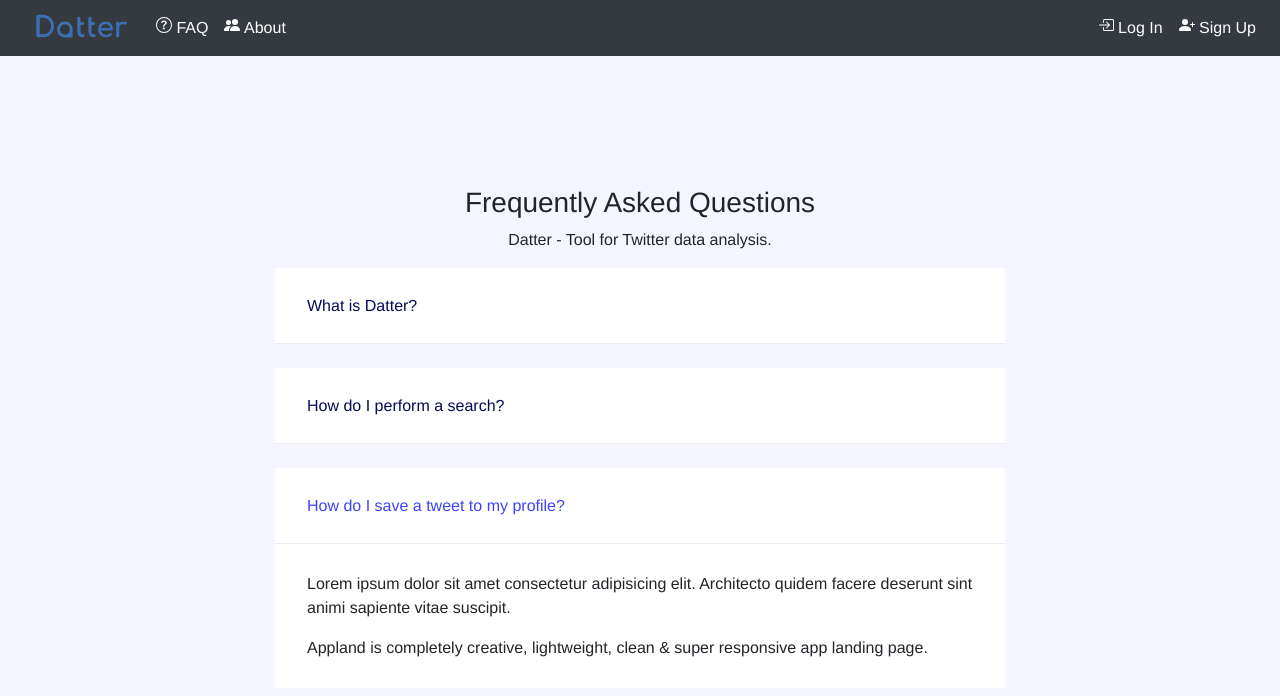
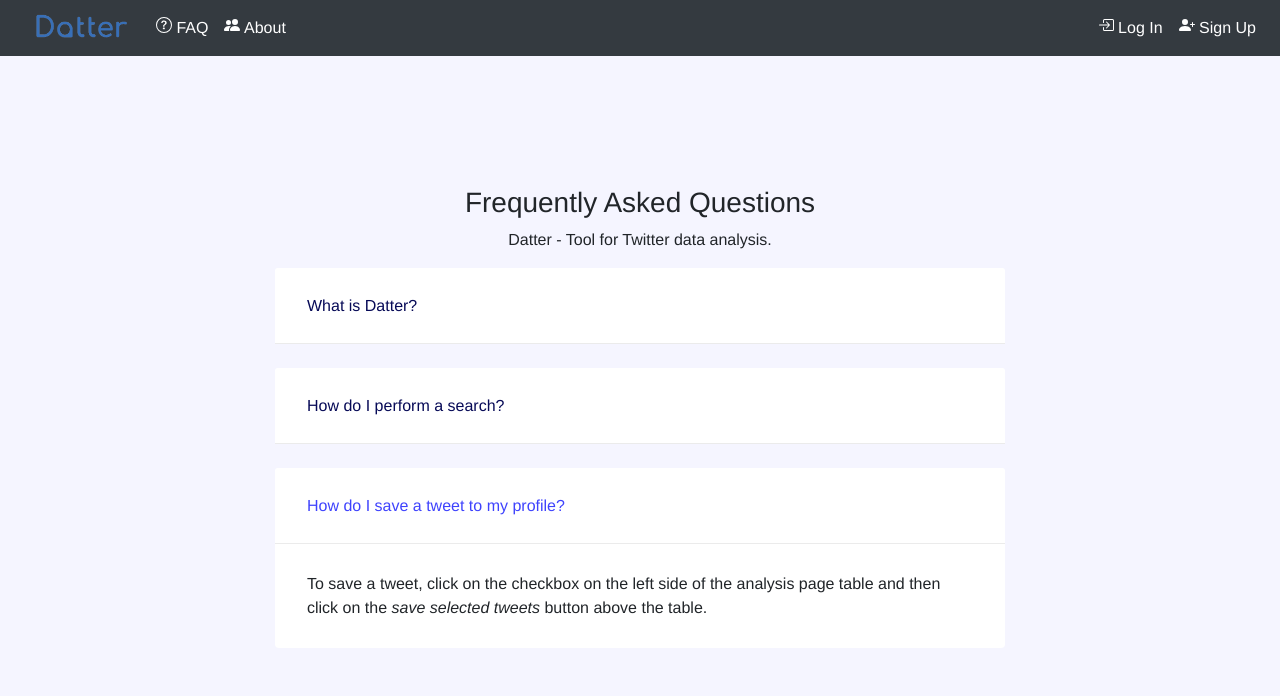
Before and after one commit to SergioMartinHernandez/TFG-Sergio-Martin, a Vue app in the folder frontend/: page /faq in a window 1280 px wide. Both pictures are taken after a click on the element "How do I save a tweet to my profile?". Shown: the top 696 px of the page. Built offline with nearby package versions, Linux system fonts and the light colour scheme.

Commit message:
Add files via upload

```diff
--- a/frontend/src/views/FAQ.vue
+++ b/frontend/src/views/FAQ.vue
@@ -42,8 +42,7 @@
                                 </div>
                                 <div class="collapse" id="collapseThree" aria-labelledby="headingThree" data-parent="#faqAccordion">
                                     <div class="card-body">
-                                        <p>Lorem ipsum dolor sit amet consectetur adipisicing elit. Architecto quidem facere deserunt sint animi sapiente vitae suscipit.</p>
-                                        <p>Appland is completely creative, lightweight, clean &amp; super responsive app landing page.</p>
+                                        <p>To save a tweet, click on the checkbox on the left side of the analysis page table and then click on the <i>save selected tweets</i> button above the table.</p>
                                     </div>
                                 </div>
                             </div>
```
